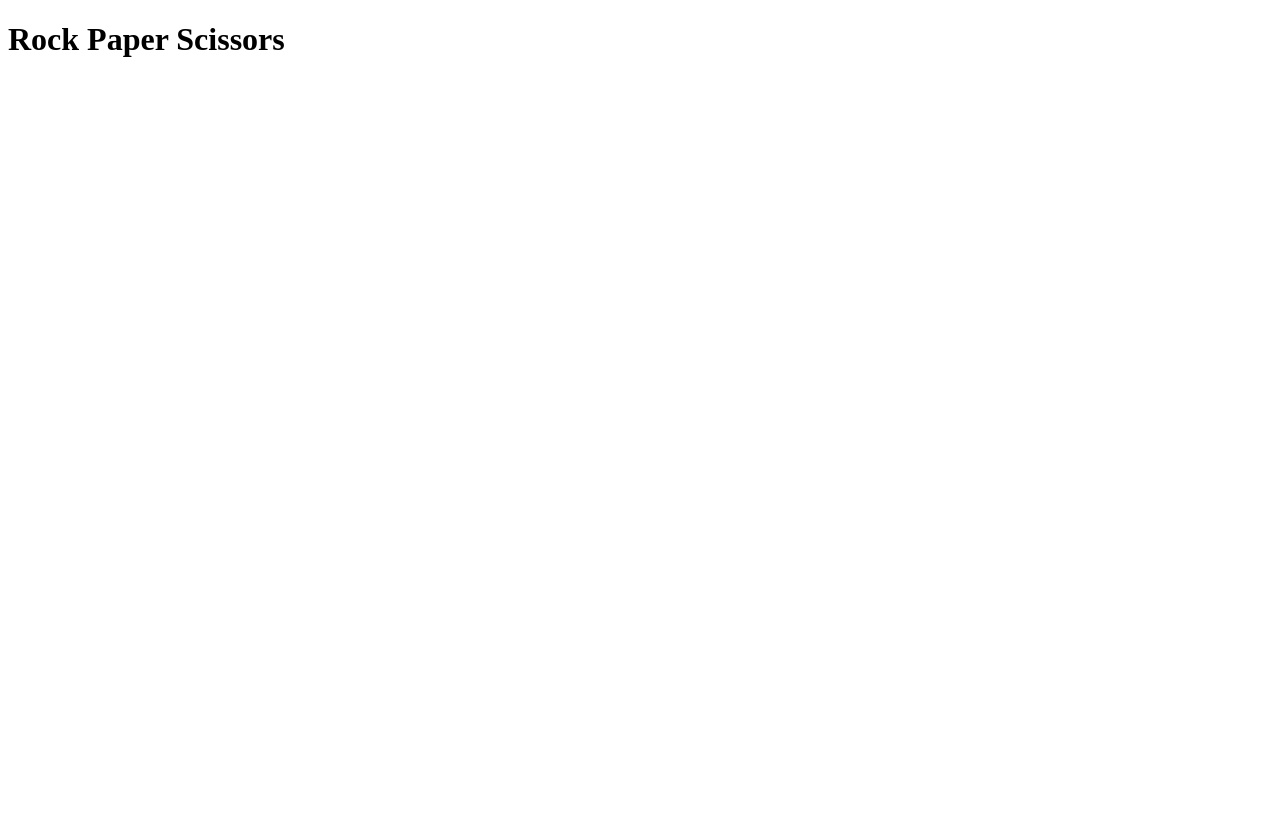
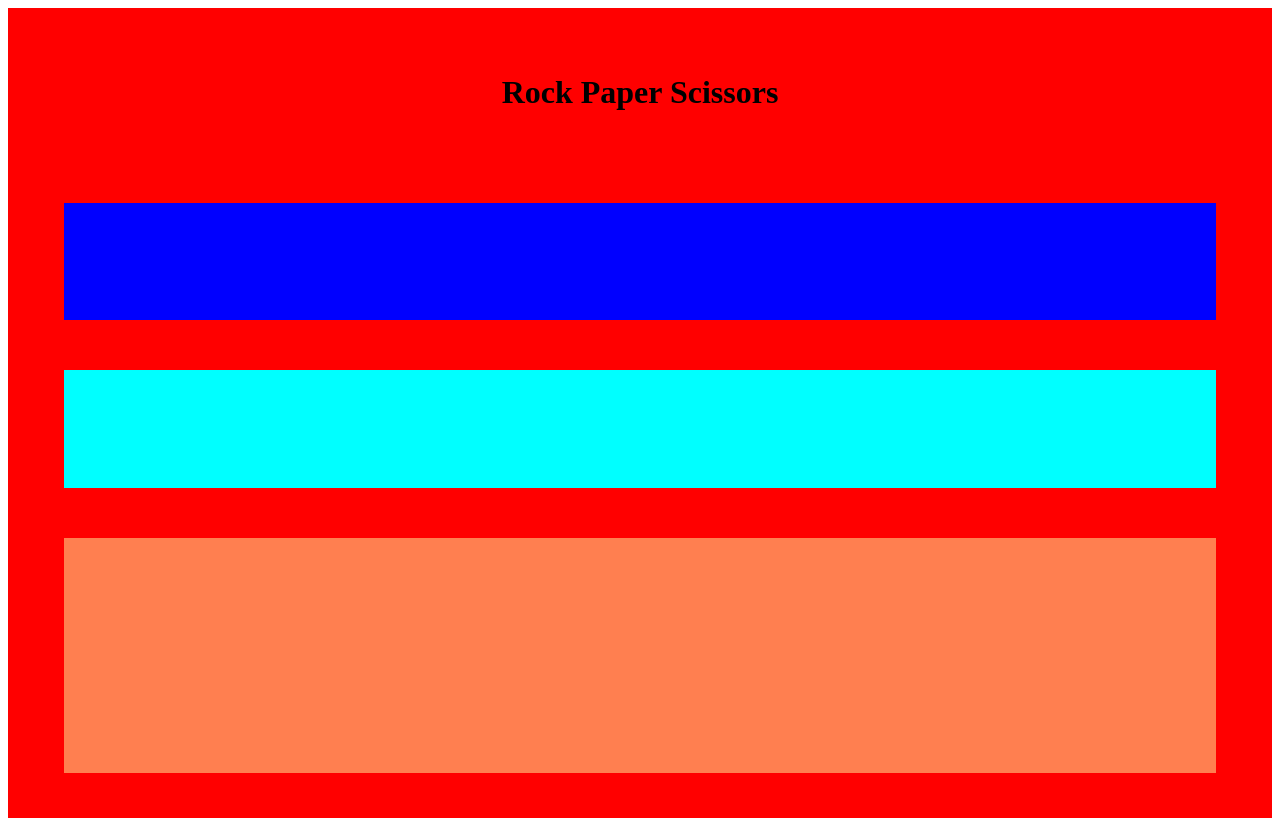
Before and after one commit to saivardhanvemula/RockPaperScissors, a plain HTML site: page index.html in a window 1280 px wide. Before the commit the page ends 800 px from the top, so only its background shows below. Drawn offline with nearby package versions, Linux system fonts and the light colour scheme.

Commit message:
added CSS

```diff
--- a/index.html
+++ b/index.html
@@ -1,11 +1,22 @@
 <!DOCTYPE html>
 <html lang="en">
+
 <head>
     <meta charset="UTF-8">
     <meta name="viewport" content="width=device-width, initial-scale=1.0">
     <title>Rock Paper Scissors</title>
+    <link rel="stylesheet" href="style.css">
 </head>
+
 <body>
-    <h1>Rock Paper Scissors</h1>
+    <div class="container">
+        <h1>Rock Paper Scissors</h1>
+        <div class="score"></div>
+        <div class="game"></div>
+        <div class="opts"></div>
+    </div>
 </body>
+<script src="https://ajax.googleapis.com/ajax/libs/jquery/3.7.1/jquery.min.js"></script>
+<script src="index.js"></script>
+
 </html>
--- /dev/null
+++ b/style.css
@@ -0,0 +1,26 @@
+.container {
+    background-color: red;
+    height: 90vh;
+    display: flex;
+    flex-direction: column;
+    gap: 50px;
+    align-items: center;
+    justify-content: space-between;
+    padding: 45px;
+}
+.score {
+    background-color: blue;
+    height: 200px;
+    width: 90vw;
+    margin-top: 20px;
+}
+.game {
+    background-color: aqua;
+    height: 200px;
+    width: 90vw;
+}
+.opts{
+    height: 400px;
+    background-color: coral;
+    width: 90vw;
+}
```
